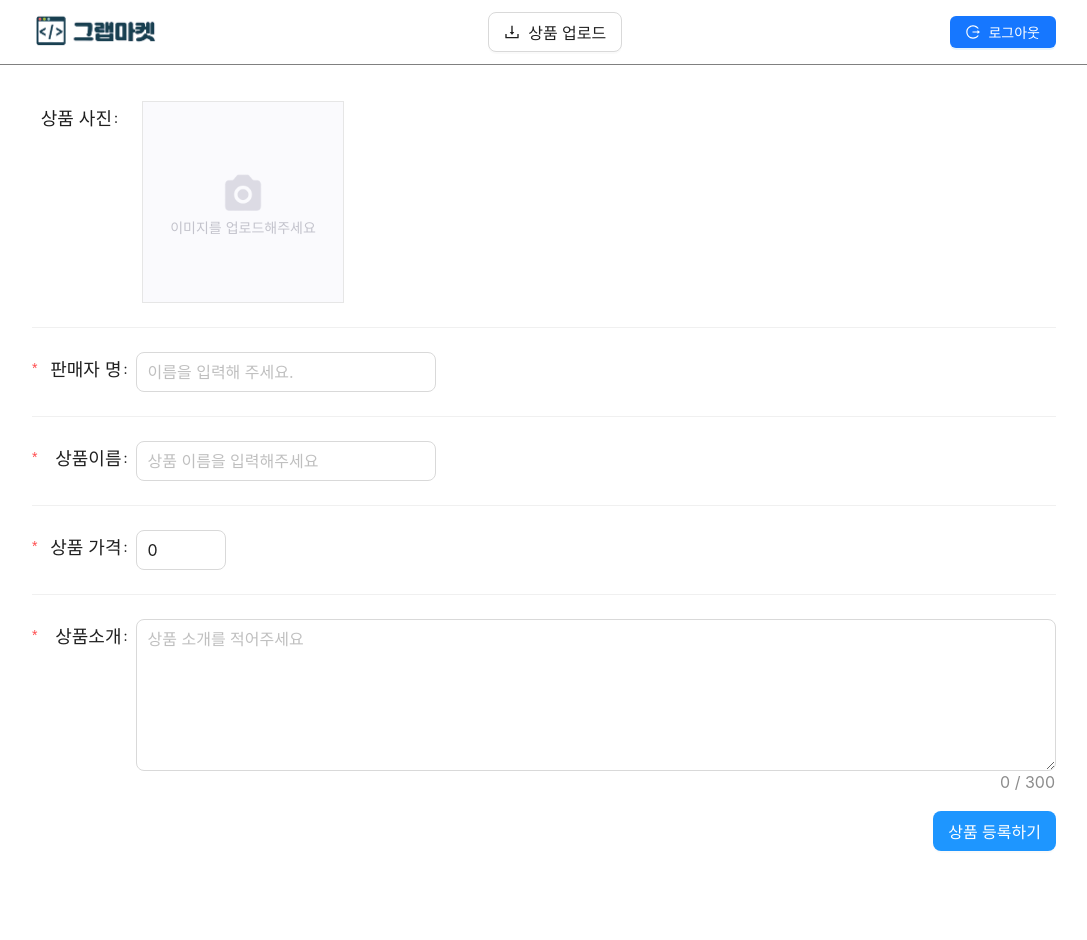
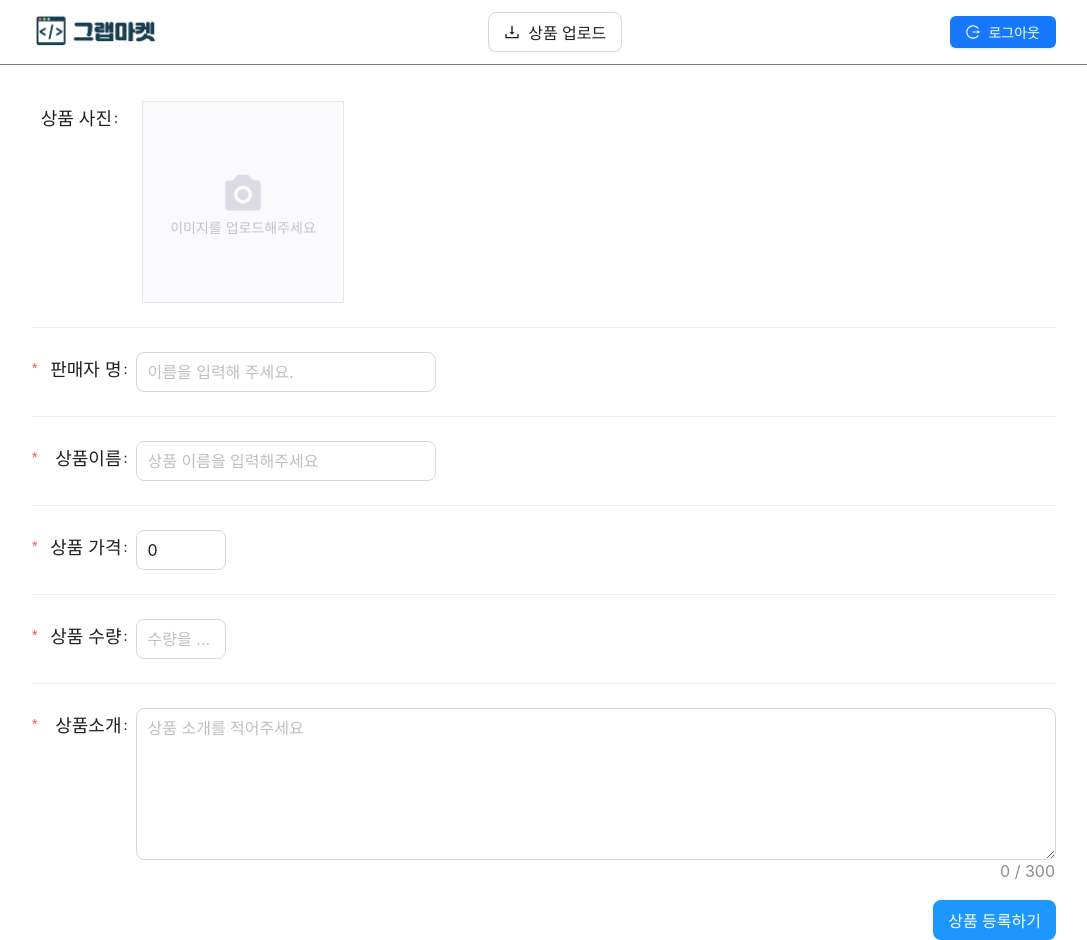
Before and after one commit to ssingi/grab-market-client, a React (Create React App) app: page /upload in a window 1280 px wide. Shown: the whole page, without its empty margins (96-1183 px from the left). Before the commit the page ends 889 px from the top, so only its background shows below. Built offline with nearby package versions, Linux system fonts and the light colour scheme; sample sign-in values are in the browser's storage.

Commit message:
구매 버튼 완성

```diff
--- a/package.json
+++ b/package.json
@@ -4,6 +4,7 @@
   "private": true,
   "dependencies": {
     "@ant-design/icons": "^5.6.1",
+    "@ant-design/v5-patch-for-react-19": "^1.0.3",
     "antd": "^5.24.2",
     "axios": "^1.7.9",
     "bcryptjs": "^3.0.2",
--- a/src/main/index.css
+++ b/src/main/index.css
@@ -23,6 +23,18 @@
   border: 1px solid rgb(230, 230, 230);
   border-radius: 12px;
   overflow: hidden;
+  position: relative;
+}
+.product-blur {
+  position: absolute;
+  /*position: absolute 부모를 기준으로 움직임 */
+  top: 0;
+  left: 0;
+  right: 0;
+  bottom: 0;
+  background-color: #ffffffaa;
+  pointer-events: none;
+  /* 클릭을 하지 못하게 막음 */
 }
 .product-img {
   width: 100%;
--- a/src/main/index.js
+++ b/src/main/index.js
@@ -56,8 +56,12 @@ function MainPage() {
           products.map(function (product, index) {
             return (
               <div className="product-card" key={index}>
+                {product.quantity <= 0 && <div className="product-blur" />}
                 <Link
-                  style={{ color: "inherit" }}
+                  style={{
+                    color: "inherit",
+                    pointerEvents: product.quantity <= 0 ? "none" : "auto", // 클릭 방지
+                  }}
                   className="product-link"
                   to={`/products/${product.id}`}
                 >
--- a/src/product/index.css
+++ b/src/product/index.css
@@ -43,4 +43,10 @@
 }
 #description {
   margin-top: 16px;
+  font-size: 16px;
 }
+
+#purchase-button {
+  margin-top: 8px;
+  margin-bottom: 16px;
+}
--- a/src/product/index.js
+++ b/src/product/index.js
@@ -4,11 +4,13 @@ import { useParams } from "react-router-dom";
 import "./index.css";
 import { API_URL } from "../config/constants";
 import dayjs from "dayjs";
+import { Button, message } from "antd";
 
 function ProductPage() {
   const { id } = useParams();
   const [product, setProduct] = useState(null);
-  useEffect(function () {
+
+  const getProduct = () => {
     axios
       .get(`${API_URL}/products/${id}`)
       .then(function (result) {
@@ -17,11 +19,27 @@ function ProductPage() {
       .catch(function (error) {
         console.error(error);
       });
+  };
+
+  useEffect(function () {
+    getProduct();
   }, []);
 
   if (product === null) {
     return <h1>상품 정보를 받고 있습니다...</h1>;
   }
+
+  const onClickPurchase = () => {
+    axios
+      .post(`${API_URL}/purchase/${id}`)
+      .then((result) => {
+        message.info("구매가 완료되었습니다.");
+        getProduct();
+      })
+      .catch((error) => {
+        message.error(`에러 발생 : ${error.message}`);
+      });
+  };
 
   return (
     <div>
@@ -38,6 +56,16 @@ function ProductPage() {
         <div id="createdAT">
           {dayjs(product.createdAt).format("YYYY년 MM월 DD일")}
         </div>
+        <Button
+          id="purchase-button"
+          size="large"
+          type="primary"
+          danger={true}
+          onClick={onClickPurchase}
+          disabled={product.quantity === 0}
+        >
+          구매하기
+        </Button>
         <pre id="description">{product.description}</pre>
         {/* pre태그 줄바꿈 테그를 보여줌 */}
       </div>
--- a/src/upload/index.js
+++ b/src/upload/index.js
@@ -18,6 +18,13 @@ function UploadPage() {
   const [imageUrl, setImageUrl] = useState(null);
   const navigate = useNavigate();
   const onSubmit = (values) => {
+    const { name, description, price, seller, quantity } = values;
+    if (!name || !description || !price || !seller || !imageUrl || !quantity) {
+      return message.error("모든 필드를 입력해주세요!");
+    }
+    if (isNaN(price)) {
+      return message.error("가격은 숫자여야 합니다.");
+    }
     axios
       .post(`${API_URL}/products`, {
         name: values.name,
@@ -25,6 +32,7 @@ function UploadPage() {
         seller: values.seller,
         price: parseInt(values.price),
         imageUrl: imageUrl,
+        quantity: parseInt(values.quantity),
       })
       .then((result) => {
         navigate("/", { replace: true });
@@ -106,6 +114,21 @@ function UploadPage() {
           <InputNumber defaultValue={0} className="upload-price" size="large" />
         </Form.Item>
         <Divider />
+
+        <Form.Item
+          name="quantity"
+          label={<div className="upload-label">상품 수량</div>}
+          rules={[{ required: true, message: "상품 수량을 입력해주세요" }]}
+        >
+          <InputNumber
+            min={1}
+            className="upload-quantity"
+            size="large"
+            placeholder="수량을 입력해주세요"
+          />
+        </Form.Item>
+        <Divider />
+
         <Form.Item
           name="description"
           label={<div className="upload-label">상품소개</div>}
```
Also changed, not shown: 1 other file (tests, documents, lock files or other folders).
